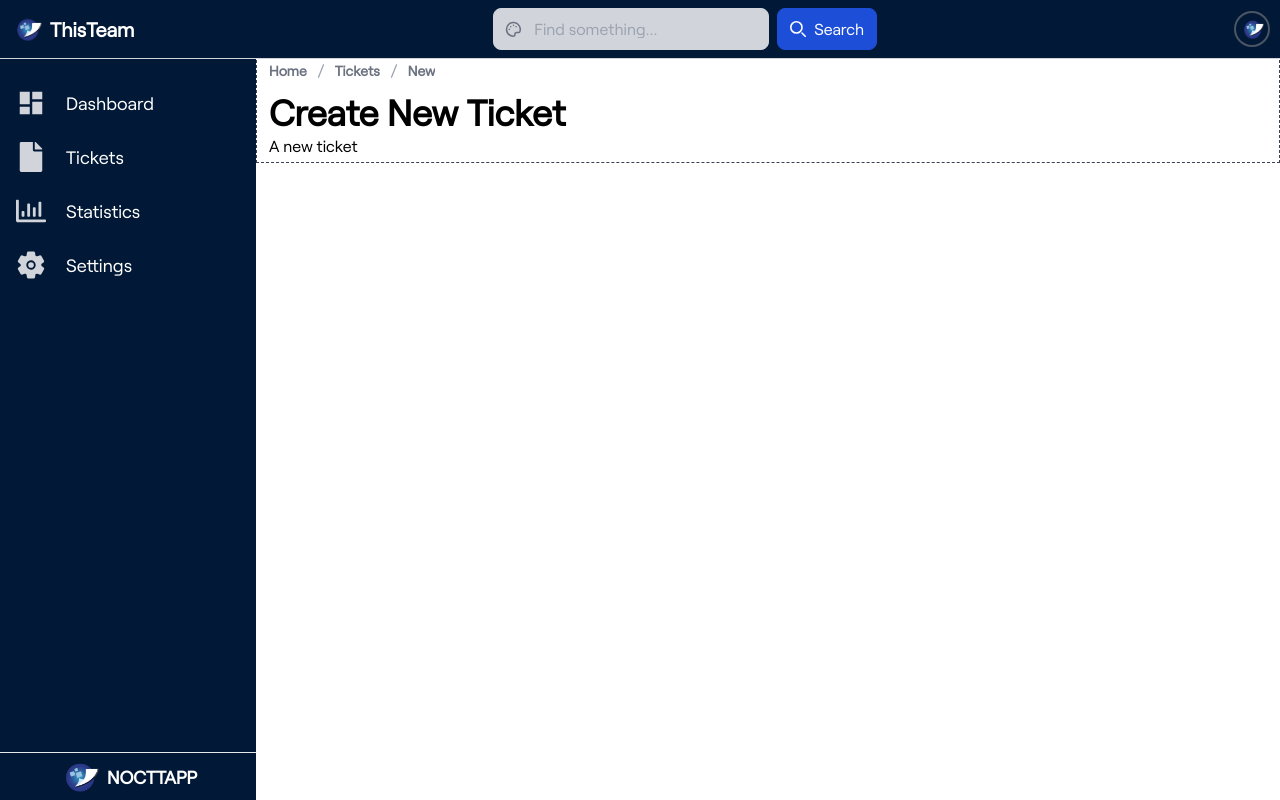
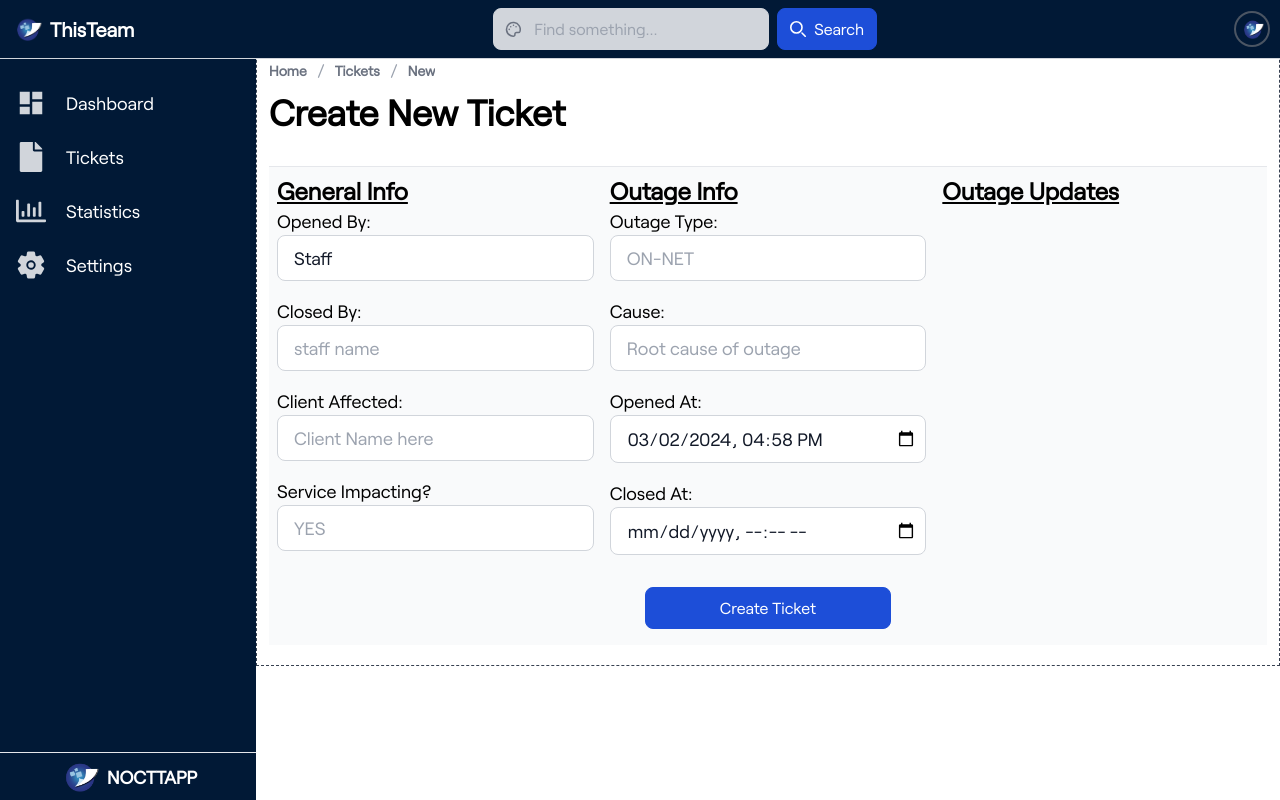
Before and after one commit to KharlAbban/Tailwind_App, a React (Vite) app: page /home/tickets/new in a window 1280 px wide. Built offline with nearby package versions, Linux system fonts and the light colour scheme.

Commit message:
Add new ticket form - initial stage

```diff
--- a/package.json
+++ b/package.json
@@ -17,7 +17,8 @@
     "react-dom": "^18.2.0",
     "react-icons": "^5.0.1",
     "react-router-dom": "^6.22.2",
-    "react-spinners": "^0.13.8"
+    "react-spinners": "^0.13.8",
+    "uuid": "^9.0.1"
   },
   "devDependencies": {
     "@types/react": "^18.2.56",
--- a/src/App.jsx
+++ b/src/App.jsx
@@ -2,6 +2,7 @@ import { RouterProvider, createBrowserRouter } from "react-router-dom";
 import { DashboardLayout, IndexLayout } from "./layouts";
 import { Dashboard, IndexErrorPage, Login, NewTicket, Register, ResetPassword, Tickets } from "./components";
 import { loginAction, registerAction } from "./utils/actions/indexActions";
+import { createNewTicketAction } from "./utils/actions/ticketActions";
 
 const nocRouter = createBrowserRouter([
   {
@@ -45,7 +46,8 @@ const nocRouter = createBrowserRouter([
       },
       {
         path: "/home/tickets/new",
-        element: <NewTicket />
+        element: <NewTicket />,
+        action: createNewTicketAction
       }
     ]
   }
--- a/src/components/NewTicket.jsx
+++ b/src/components/NewTicket.jsx
@@ -1,9 +1,70 @@
 import React from 'react'
+import { Form, useNavigation } from 'react-router-dom';
+import { HashLoader } from 'react-spinners';
+import { useUserContext } from '../utils/contexts/UserContext';
 
 const NewTicket = () => {
+    const navigation = useNavigation();
+    const user = useUserContext();
+    console.log(new Date().toISOString());
+
   return (
-    <div>
-      A new ticket
+    <div className='w-full mb-4 mt-8 border-t bg-gray-50'>
+        <div className='p-2'>
+            <Form method='post'>
+                <div className='grid grid-cols-3 gap-4'>
+                    <section>
+                        <h4 className='underline font-semibold text-2xl'>General Info</h4>
+                        <div className='input-group mb-4'>
+                            <label className='standard-label' htmlFor="openedBy">Opened By:</label>
+                            <input className='standard-input' readOnly type='text' name='openedBy' value={user} />
+                        </div>
+                        <div className='input-group mb-4'>
+                            <label className='standard-label' htmlFor="closedBy">Closed By:</label>
+                            <input className='standard-input' type='text' name='closedBy' placeholder='staff name' />
+                        </div>
+                        <div className='input-group mb-4'>
+                            <label className='standard-label' htmlFor="clientAffected">Client Affected:</label>
+                            <input className='standard-input' type='text' name='clientAffected' placeholder='Client Name here' />
+                        </div>
+                        <div className='input-group mb-4'>
+                            <label className='standard-label' htmlFor="impacting">Service Impacting?</label>
+                            <input className='standard-input' type='text' name='impacting' placeholder='YES' />
+                        </div>
+                    </section>
+                    <section>
+                        <h4 className='underline font-semibold text-2xl'>Outage Info</h4>
+                        <div className='input-group mb-4'>
+                            <label className='standard-label' htmlFor="outageType">Outage Type:</label>
+                            <input className='standard-input' type='text' name='outageType' placeholder='ON-NET' />
+                        </div>
+                        <div className='input-group mb-4'>
+                            <label className='standard-label' htmlFor="password">Cause:</label>
+                            <input className='standard-input' type='text' name='cause' placeholder='Root cause of outage' />
+                        </div>
+                        <div className='input-group mb-4'>
+                            <label className='standard-label' htmlFor="openedAt">Opened At:</label>
+                            <input className='standard-input' type='datetime-local' defaultValue={new Date().toISOString().substring(0, 16)} name='openedAt' />
+                        </div>
+                        <div className='input-group mb-4'>
+                            <label className='standard-label' htmlFor="closedAt">Closed At:</label>
+                            <input className='standard-input' type='datetime-local' name='closedAt' />
+                        </div>
+                    </section>
+                    <section>
+                        <h4 className='underline font-semibold text-2xl'>Outage Updates</h4>
+
+                    </section>
+                </div>
+                <div className='flex'>
+                    <button type="submit" className='standard-btn w-1/4 mx-auto justify-center mt-4 mb-2'>
+                        {/* <HashLoader color='white' size={25} className='mr-3' /> */}
+                        {navigation.state == "submitting" && <HashLoader color='white' size={25} className='mr-3' />}
+                        {navigation.state == "submitting" ? "Submitting" : "Create Ticket"}
+                    </button>
+                </div>
+            </Form>
+        </div>
     </div>
   )
 }
--- a/src/index.css
+++ b/src/index.css
@@ -20,4 +20,10 @@
     .standard-btn {
         @apply inline-flex items-center py-2 px-3 font-medium text-white bg-blue-700 rounded-lg border border-blue-700 hover:bg-blue-800 focus:ring-4 focus:outline-none focus:ring-blue-300
     }
+    .standard-input {
+        @apply border border-gray-300 text-gray-900 text-lg rounded-lg focus:ring-blue-500 focus:border-blue-500 focus:bg-slate-50 block w-full ps-4 p-2
+    }
+    .standard-label {
+        @apply text-lg mt-2
+    }
 }
--- a/src/utils/actions/indexActions.js
+++ b/src/utils/actions/indexActions.js
@@ -1,6 +1,7 @@
 import { redirect } from "react-router-dom";
+import bcrypt from "bcryptjs-react";
+import { v4 as uuidv4 } from "uuid";
 import {client} from "../../client";
-import bcrypt from "bcryptjs-react";
 
 export async function registerAction({request}) {
     try {
@@ -12,7 +13,7 @@ export async function registerAction({request}) {
         const salt = await bcrypt.genSalt(12);
         const hashedPassword = await bcrypt.hash(formData.get("password"), salt);
         const doc = {
-            _id: user_name,
+            _id: uuidv4(),
             _type: "staff",
             email: user_email,
             userName: user_name,
@@ -57,14 +58,17 @@ export async function registerAction({request}) {
         const formData = await request.formData();
         const username = formData.get("username");
         const pwd = formData.get("password");
-        const userExists = await client.getDocument(username);
+
+        const query = `*[_type == "staff" && userName == '${username}']`;
+        const userExists = await client.fetch(query);
+        console.log(userExists);
 
         // Return error if user does not exist
-        if (userExists == null) return {userNameMsg: "No user account found with this name!"}
+        if (userExists.length < 1) return {userNameMsg: "No user account found with this name!"}
         // If user exists, check if usernames match
-        if (userExists.userName !== username) return {userNameMsg: "No user with this name exists!"}
+        if (userExists[0].userName !== username) return {userNameMsg: "No user with this name exists!"}
         // Also check if password matches
-        const passwordMatches = await bcrypt.compare(pwd, userExists.password);
+        const passwordMatches = await bcrypt.compare(pwd, userExists[0].password);
         if (!passwordMatches) {
             return {pwdMsg: "Incorrect password!"}
         } else {
--- /dev/null
+++ b/src/utils/actions/ticketActions.js
@@ -0,0 +1,13 @@
+import { redirect } from "react-router-dom";
+import {client} from "../../client";
+
+export async function createNewTicketAction ({request}) {
+    try {
+        setTimeout(() => console.log("Hello"), 1000);
+        const formData = await request.formData();
+        console.log(formData.get("openedAt"));
+        return null;
+    } catch (err) {
+        console.log(err.message);
+    }
+}
```
Also changed, not shown: 1 other file (tests, documents, lock files or other folders).
